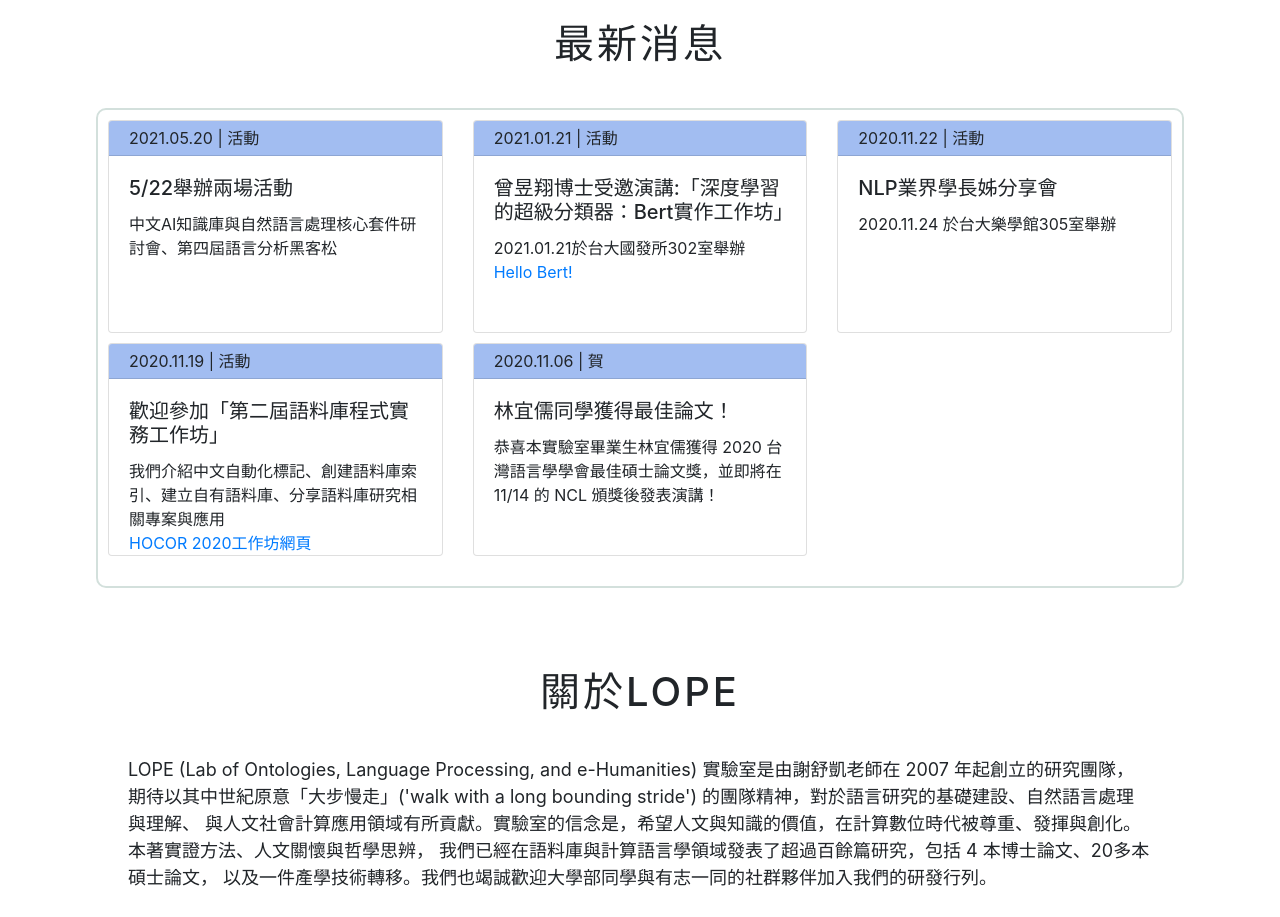
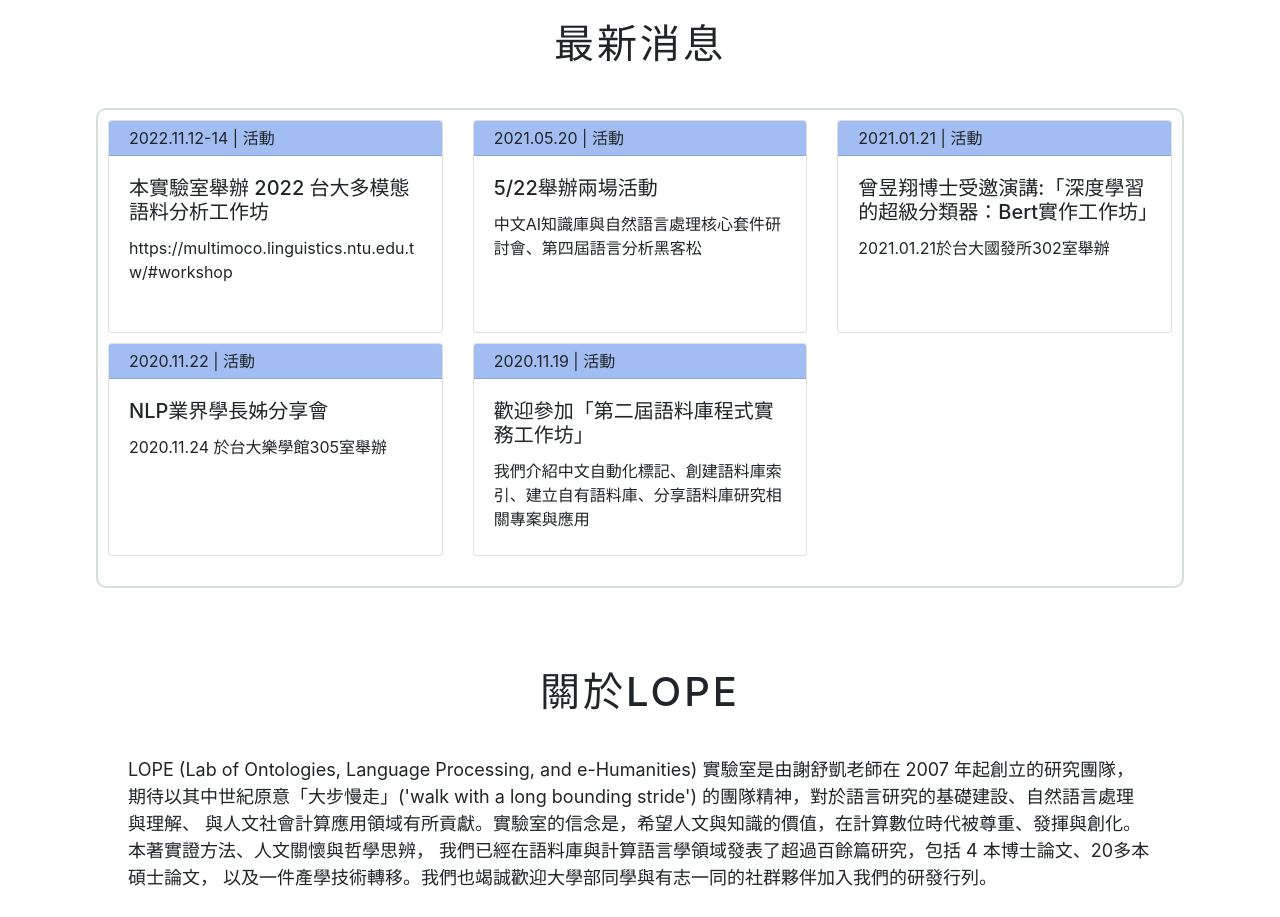
Before and after one commit to lopentu/ntu-lope-lab, a React (Create React App) app: page / in a window 1280 px wide. Shown: the part 860-1777 px from the top of the page. Built offline with nearby package versions, Linux system fonts and the light colour scheme.

Commit message:
shukai photo and activities updated

```diff
--- a/package.json
+++ b/package.json
@@ -8,6 +8,7 @@
     "@testing-library/react": "^11.2.5",
     "@testing-library/user-event": "^12.8.0",
     "bootstrap": "^4.6.0",
+    "package.json": "^2.0.1",
     "react": "^17.0.2",
     "react-bootstrap": "^0.32.4",
     "react-dom": "^17.0.2",
--- a/src/texts/news-info.js
+++ b/src/texts/news-info.js
@@ -1,38 +1,45 @@
 const newsInfo = [
   {
-        "date":"2021.05.20 | 活動",
-        "title":"5/22舉辦兩場活動",
-        "content" :"中文AI知識庫與自然語言處理核心套件研討會、第四屆語言分析黑客松"
+    date: "2022.11.12-14 | 活動",
+    title: "本實驗室舉辦 2022 台大多模態語料分析工作坊",
+    content: "https://multimoco.linguistics.ntu.edu.tw/#workshop",
   },
 
   {
-        "date":"2021.01.21 | 活動",
-        "title":"曾昱翔博士受邀演講:「深度學習的超級分類器：Bert實作工作坊」",
-        "content" :"2021.01.21於台大國發所302室舉辦",
-        "link":"https://docs.google.com/presentation/d/1aGdG7OcAc-kIGxYqgBOtGeT83avWOA7pAqord7wrlhA/edit#slide=id.p",
-        "linkName":"Hello Bert!"
+    date: "2021.05.20 | 活動",
+    title: "5/22舉辦兩場活動",
+    content: "中文AI知識庫與自然語言處理核心套件研討會、第四屆語言分析黑客松",
   },
 
   {
-        "date":"2020.11.22 | 活動",
-        "title":"NLP業界學長姊分享會",
-        "content" :"2020.11.24 於台大樂學館305室舉辦"
+    date: "2021.01.21 | 活動",
+    title: "曾昱翔博士受邀演講:「深度學習的超級分類器：Bert實作工作坊」",
+    content: "2021.01.21於台大國發所302室舉辦",
+    link: "https://docs.google.com/presentation/d/1aGdG7OcAc-kIGxYqgBOtGeT83avWOA7pAqord7wrlhA/edit#slide=id.p",
+    linkName: "Hello Bert!",
   },
 
   {
-        "date":"2020.11.19 | 活動",
-        "title":"歡迎參加「第二屆語料庫程式實務工作坊」",
-        "content" :"我們介紹中文自動化標記、創建語料庫索引、建立自有語料庫、分享語料庫研究相關專案與應用",
-        "link":"https://lopentu.github.io/Hands-on_Corpus_Linguistics/#registration",
-        "linkName": "HOCOR 2020工作坊網頁"
+    date: "2020.11.22 | 活動",
+    title: "NLP業界學長姊分享會",
+    content: "2020.11.24 於台大樂學館305室舉辦",
   },
 
   {
-        "date":"2020.11.06 | 賀",
-        "title":"林宜儒同學獲得最佳論文！",
-        "content" :"恭喜本實驗室畢業生林宜儒獲得 2020 台灣語言學學會最佳碩士論文獎，並即將在 11/14 的 NCL 頒獎後發表演講！",
+    date: "2020.11.19 | 活動",
+    title: "歡迎參加「第二屆語料庫程式實務工作坊」",
+    content:
+      "我們介紹中文自動化標記、創建語料庫索引、建立自有語料庫、分享語料庫研究相關專案與應用",
+    link: "https://lopentu.github.io/Hands-on_Corpus_Linguistics/#registration",
+    linkName: "HOCOR 2020工作坊網頁",
   },
 
-]
+  {
+    date: "2020.11.06 | 賀",
+    title: "林宜儒同學獲得最佳論文！",
+    content:
+      "恭喜本實驗室畢業生林宜儒獲得 2020 台灣語言學學會最佳碩士論文獎，並即將在 11/14 的 NCL 頒獎後發表演講！",
+  },
+];
 
-export default newsInfo
+export default newsInfo;
```
Also changed, not shown: src/components/member-description.js (line endings or trailing spaces), src/images/members/shukai.png, 1 other file (tests, documents, lock files or other folders). Lines whose indentation alone changed are shown as unchanged.
